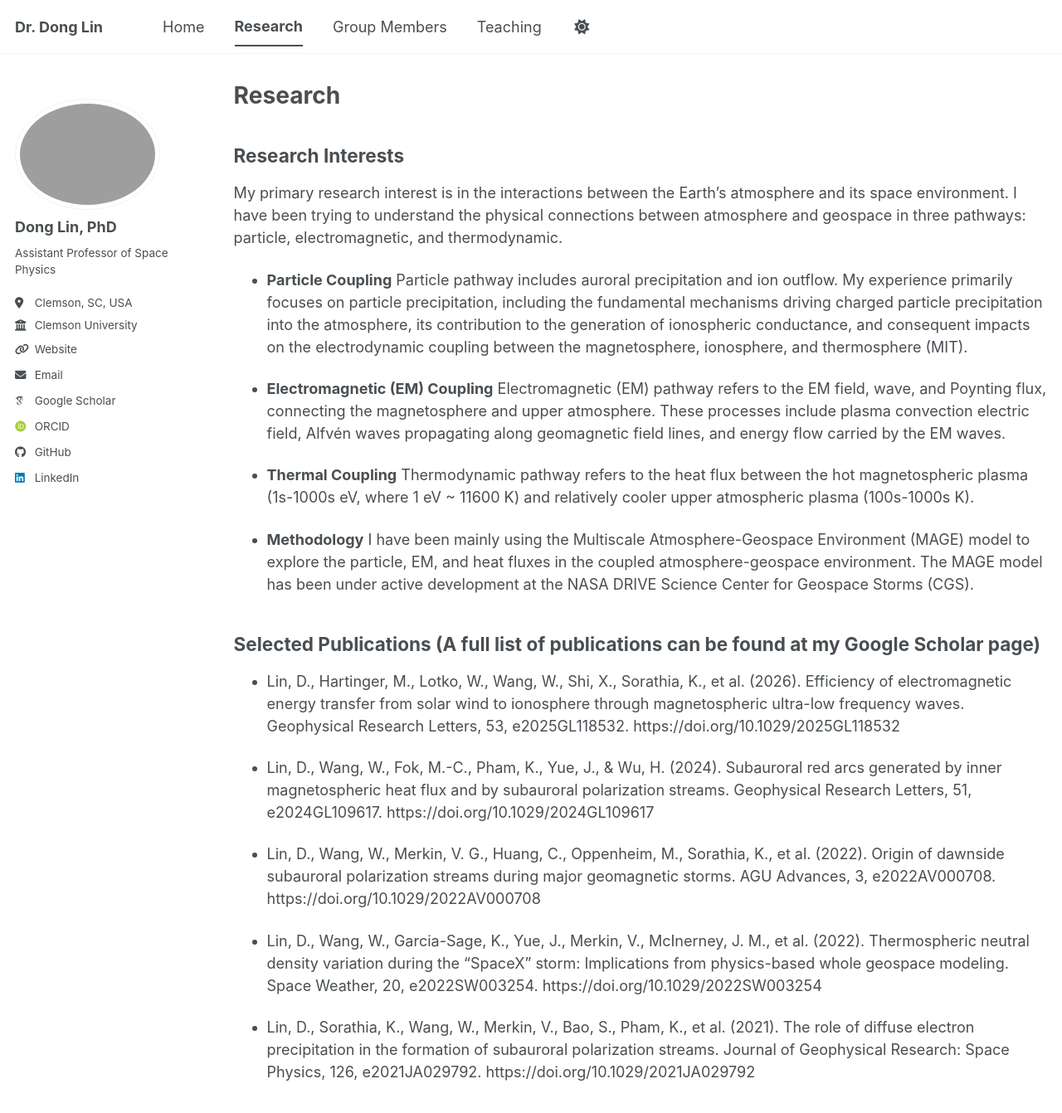
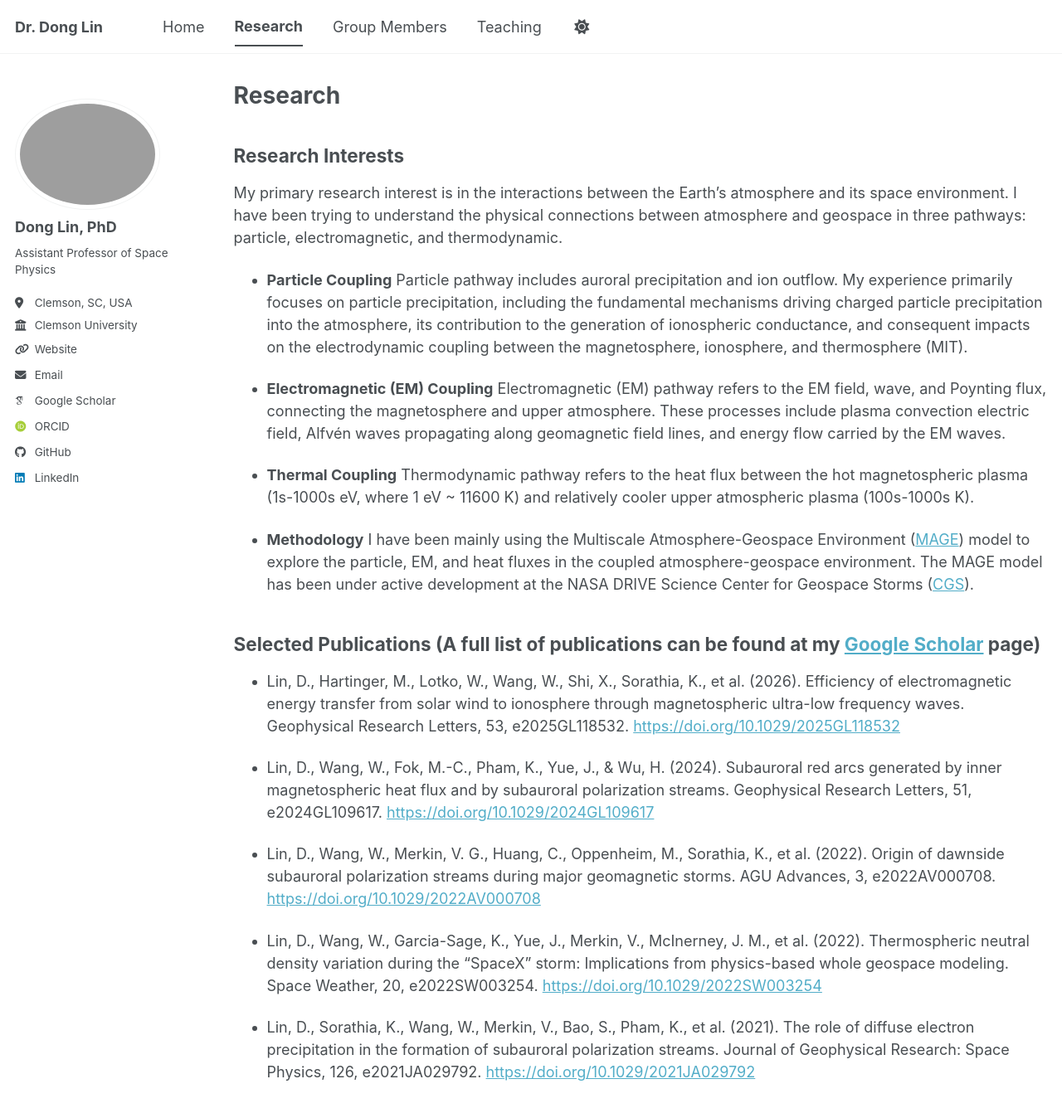
Before and after one commit to doby123/doby123.github.io, a Jekyll site: the page built from _pages/research.md, in a window 1280 px wide and 1400 px high. Shown: the top 1342 px of the window at 83% size. Built offline with Jekyll 4.4.1, drawn with Linux system fonts in a browser that asks for light colours; some web fonts are replaced; a script bundle is joined from its source files by our own code; library files that are not in the unit come from our copies; part of the change alters nothing that is shown.

```diff
--- a/_pages/research.md
+++ b/_pages/research.md
@@ -14,15 +14,15 @@ My primary research interest is in the interactions between the Earth's atmosphe
 
 * **Thermal Coupling** Thermodynamic pathway refers to the heat flux between the hot magnetospheric plasma (1s-1000s eV, where 1 eV ~ 11600 K) and relatively cooler upper atmospheric plasma (100s-1000s K).
 
-* **Methodology** I have been mainly using the Multiscale Atmosphere-Geospace Environment (MAGE) model to explore the particle, EM, and heat fluxes in the coupled atmosphere-geospace environment. The MAGE model has been under active development at the NASA DRIVE Science Center for Geospace Storms (CGS).
+* **Methodology** I have been mainly using the Multiscale Atmosphere-Geospace Environment ([MAGE](https://cgs.jhuapl.edu/MAGE/Using-MAGE.php)) model to explore the particle, EM, and heat fluxes in the coupled atmosphere-geospace environment. The MAGE model has been under active development at the NASA DRIVE Science Center for Geospace Storms ([CGS](https://cgs.jhuapl.edu/)).
 
-## Selected Publications (A full list of publications can be found at my Google Scholar page)
-* Lin, D., Hartinger, M., Lotko, W., Wang, W., Shi, X., Sorathia, K., et al. (2026). Efficiency of electromagnetic energy transfer from solar wind to ionosphere through magnetospheric ultra-low frequency waves. Geophysical Research Letters, 53, e2025GL118532. https://doi.org/10.1029/2025GL118532
+## Selected Publications (A full list of publications can be found at my [Google Scholar](https://scholar.google.com/citations?user=FaHv4J0AAAAJ&hl=en) page)
+* Lin, D., Hartinger, M., Lotko, W., Wang, W., Shi, X., Sorathia, K., et al. (2026). Efficiency of electromagnetic energy transfer from solar wind to ionosphere through magnetospheric ultra-low frequency waves. Geophysical Research Letters, 53, e2025GL118532. [https://doi.org/10.1029/2025GL118532](https://doi.org/10.1029/2025GL118532)
 
-* Lin, D., Wang, W., Fok, M.-C., Pham, K., Yue, J., & Wu, H. (2024). Subauroral red arcs generated by inner magnetospheric heat flux and by subauroral polarization streams. Geophysical Research Letters, 51, e2024GL109617. https://doi.org/10.1029/2024GL109617
+* Lin, D., Wang, W., Fok, M.-C., Pham, K., Yue, J., & Wu, H. (2024). Subauroral red arcs generated by inner magnetospheric heat flux and by subauroral polarization streams. Geophysical Research Letters, 51, e2024GL109617. [https://doi.org/10.1029/2024GL109617](https://doi.org/10.1029/2024GL109617)
 
-* Lin, D., Wang, W., Merkin, V. G., Huang, C., Oppenheim, M., Sorathia, K., et al. (2022). Origin of dawnside subauroral polarization streams during major geomagnetic storms. AGU Advances, 3, e2022AV000708. https://doi.org/10.1029/2022AV000708
+* Lin, D., Wang, W., Merkin, V. G., Huang, C., Oppenheim, M., Sorathia, K., et al. (2022). Origin of dawnside subauroral polarization streams during major geomagnetic storms. AGU Advances, 3, e2022AV000708. [https://doi.org/10.1029/2022AV000708](https://doi.org/10.1029/2022AV000708)
 
-* Lin, D., Wang, W., Garcia-Sage, K., Yue, J., Merkin, V., McInerney, J. M., et al. (2022). Thermospheric neutral density variation during the “SpaceX” storm: Implications from physics-based whole geospace modeling. Space Weather, 20, e2022SW003254. https://doi.org/10.1029/2022SW003254
+* Lin, D., Wang, W., Garcia-Sage, K., Yue, J., Merkin, V., McInerney, J. M., et al. (2022). Thermospheric neutral density variation during the “SpaceX” storm: Implications from physics-based whole geospace modeling. Space Weather, 20, e2022SW003254. [https://doi.org/10.1029/2022SW003254](https://doi.org/10.1029/2022SW003254)
 
-* Lin, D., Sorathia, K., Wang, W., Merkin, V., Bao, S., Pham, K., et al. (2021). The role of diffuse electron precipitation in the formation of subauroral polarization streams. Journal of Geophysical Research: Space Physics, 126, e2021JA029792. https://doi.org/10.1029/2021JA029792
+* Lin, D., Sorathia, K., Wang, W., Merkin, V., Bao, S., Pham, K., et al. (2021). The role of diffuse electron precipitation in the formation of subauroral polarization streams. Journal of Geophysical Research: Space Physics, 126, e2021JA029792. [https://doi.org/10.1029/2021JA029792](https://doi.org/10.1029/2021JA029792)
```
